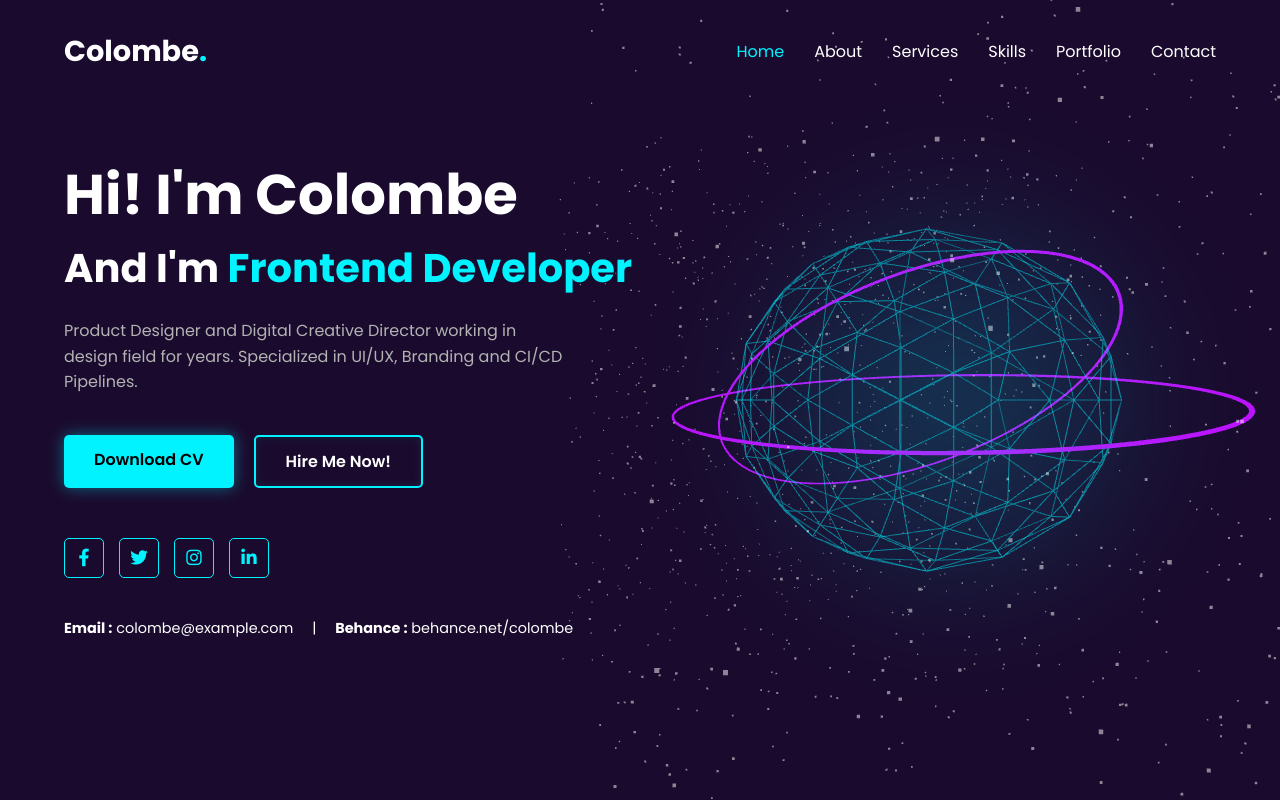
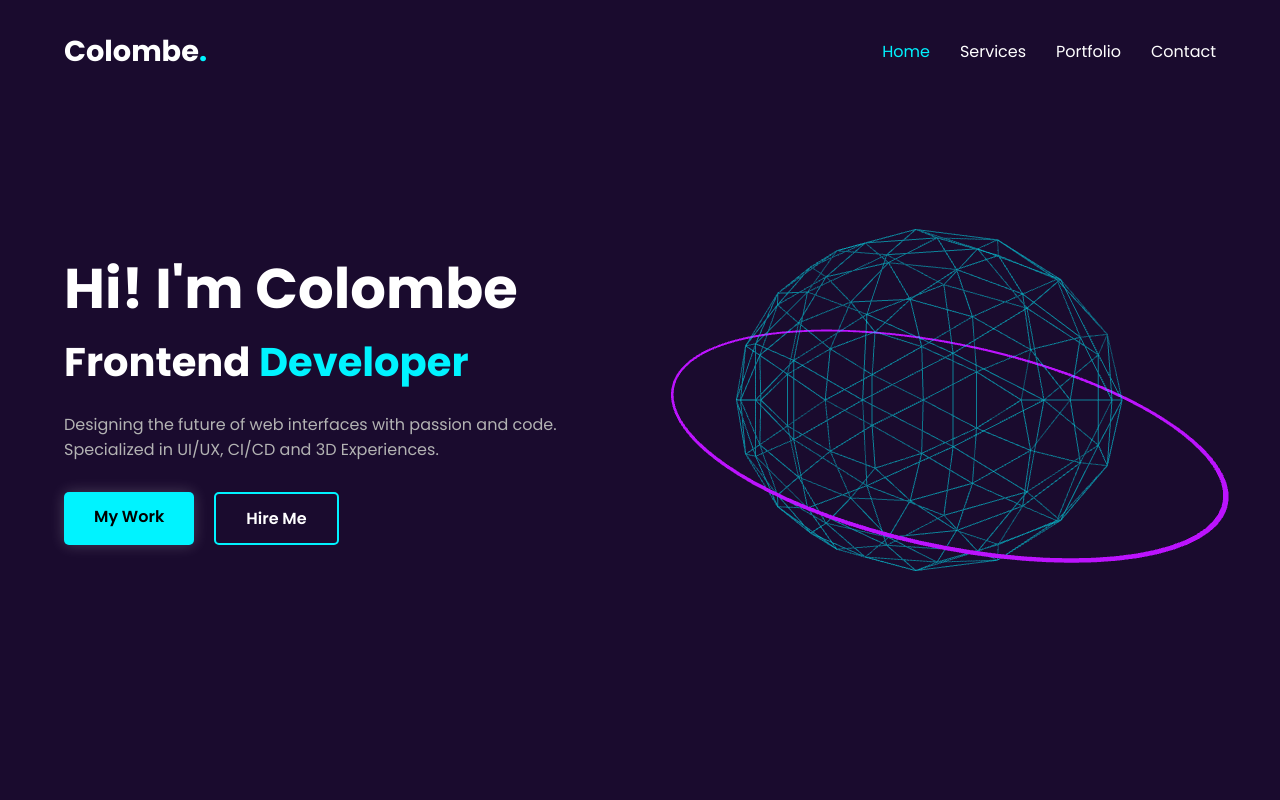
Before and after one commit to annecolombeoyanenguema-lgtm/superweb-ci-cd, a plain HTML site: page index.html in a window 1280 px wide. Drawn offline with nearby package versions, Linux system fonts and the light colour scheme; animation ran at ten frames a second.

Commit message:
Update index.html

```diff
--- a/index.html
+++ b/index.html
@@ -4,21 +4,17 @@
 <head>
   <meta charset="UTF-8">
   <meta name="viewport" content="width=device-width, initial-scale=1.0">
-  <title>Colombe | Frontend Developer</title>
-  <!-- Google Fonts: Poppins for that clean modern look -->
+  <title>Colombe | Future Experience</title>
   <link href="https://fonts.googleapis.com/css2?family=Poppins:wght@300;400;600;700&display=swap" rel="stylesheet">
-  <!-- Font Awesome for Icons -->
   <link rel="stylesheet" href="https://cdnjs.cloudflare.com/ajax/libs/font-awesome/6.0.0/css/all.min.css">
 
   <style>
     :root {
+      /* Palette Home (Default) */
       --bg-color: #1a0b2e;
-      /* Dark Purple from image */
-      --accent-cyan: #00f3ff;
-      /* Neon Cyan */
+      --accent: #00f3ff;
       --text-white: #ffffff;
       --text-gray: #b3b3b3;
-      --glass: rgba(255, 255, 255, 0.05);
     }
 
     * {
@@ -32,39 +28,23 @@
       background-color: var(--bg-color);
       color: var(--text-white);
       overflow: hidden;
-      /* No scroll for this hero view */
       height: 100vh;
-      display: flex;
-      align-items: center;
+      transition: background-color 1s ease;
+      /* Fluid transition for background */
     }
 
-    /* --- 3D BACKGROUND --- */
+    /* 3D Canvas */
     #canvas-container {
-      position: absolute;
+      position: fixed;
       top: 0;
       left: 0;
       width: 100%;
       height: 100%;
       z-index: 0;
       pointer-events: none;
-      /* Let clicks pass through to 3D if needed, but here we want text interaction */
     }
 
-    /* --- UI LAYOUT --- */
-    .container {
-      width: 90%;
-      max-width: 1400px;
-      margin: 0 auto;
-      position: relative;
-      z-index: 10;
-      display: grid;
-      grid-template-columns: 1.2fr 1fr;
-      /* Text Left (larger), 3D Right */
-      height: 90vh;
-      align-items: center;
-    }
-
-    /* --- HEADER / NAV --- */
+    /* Navigation */
     header {
       position: absolute;
       top: 0;
@@ -84,7 +64,8 @@
     }
 
     .logo span {
-      color: var(--accent-cyan);
+      color: var(--accent);
+      transition: color 1s;
     }
 
     nav ul {
@@ -97,17 +78,47 @@
       text-decoration: none;
       color: var(--text-white);
       font-weight: 500;
-      font-size: 1rem;
+      cursor: pointer;
       transition: color 0.3s;
     }
 
     nav a:hover,
     nav a.active {
-      color: var(--accent-cyan);
+      color: var(--accent);
     }
 
-    /* --- MAIN CONTENT (LEFT) --- */
-    .hero-text {
+    /* Content Containers */
+    main {
+      position: relative;
+      width: 100%;
+      height: 100%;
+      z-index: 10;
+    }
+
+    section {
+      position: absolute;
+      top: 0;
+      left: 0;
+      width: 100%;
+      height: 100%;
+      display: grid;
+      grid-template-columns: 1.2fr 1fr;
+      align-items: center;
+      padding: 0 5%;
+      opacity: 0;
+      visibility: hidden;
+      transition: opacity 0.5s ease-in-out, visibility 0.5s;
+      pointer-events: none;
+    }
+
+    section.active {
+      opacity: 1;
+      visibility: visible;
+      pointer-events: auto;
+    }
+
+    /* Left Content Styling */
+    .content-left {
       padding-right: 50px;
     }
 
@@ -125,21 +136,14 @@
     }
 
     h2 span {
-      color: var(--accent-cyan);
-    }
-
-    p.bio {
-      color: var(--text-gray);
-      font-size: 1rem;
-      line-height: 1.6;
-      margin-bottom: 40px;
-      max-width: 500px;
+      color: var(--accent);
+      transition: color 1s;
     }
 
     .cta-buttons {
       display: flex;
       gap: 20px;
-      margin-bottom: 50px;
+      margin-top: 30px;
     }
 
     .btn {
@@ -148,311 +152,377 @@
       font-weight: 600;
       text-decoration: none;
       transition: 0.3s;
-      position: relative;
-      z-index: 1;
-      overflow: hidden;
+      cursor: pointer;
     }
 
-    /* Button 1: Filled Cyan */
     .btn-primary {
-      background-color: var(--accent-cyan);
+      background-color: var(--accent);
       color: #000;
-      box-shadow: 0 0 15px rgba(0, 243, 255, 0.4);
+      box-shadow: 0 0 15px rgba(255, 255, 255, 0.2);
+      border: none;
     }
 
-    .btn-primary:hover {
-      box-shadow: 0 0 25px rgba(0, 243, 255, 0.6);
-      transform: translateY(-2px);
-    }
-
-    /* Button 2: Outline specific from image style */
     .btn-secondary {
       background: transparent;
       color: var(--text-white);
-      border: 2px solid var(--accent-cyan);
-      box-shadow: inset 0 0 10px rgba(0, 243, 255, 0.1);
+      border: 2px solid var(--accent);
     }
 
-    .btn-secondary:hover {
-      background: rgba(0, 243, 255, 0.1);
-      box-shadow: inset 0 0 20px rgba(0, 243, 255, 0.3);
+    /* Unique Section Styles */
+
+    /* SERVICES (Orange) */
+    #services .card-grid {
+      display: grid;
+      grid-template-columns: repeat(2, 1fr);
+      gap: 20px;
+      margin-top: 30px;
     }
 
-    /* Social Icons Box */
-    .socials {
-      display: flex;
-      gap: 15px;
+    .service-card {
+      background: rgba(255, 255, 255, 0.05);
+      padding: 20px;
+      border-radius: 10px;
+      border-left: 3px solid var(--accent);
     }
 
-    .social-icon {
-      width: 40px;
-      height: 40px;
-      border: 1px solid var(--accent-cyan);
-      border-radius: 5px;
-      display: flex;
-      align-items: center;
-      justify-content: center;
-      color: var(--accent-cyan);
-      text-decoration: none;
-      transition: 0.3s;
-      font-size: 1.1rem;
+    /* PORTFOLIO (Pink) */
+    #portfolio .project-list {
+      margin-top: 30px;
     }
 
-    .social-icon:hover {
-      background: var(--accent-cyan);
-      color: #000;
-      box-shadow: 0 0 10px var(--accent-cyan);
-    }
-
-    /* --- VISUAL RIGHT (Placeholder for 3D) --- */
-    .hero-visual {
-      /* This area is visually occupied by the 3D Canvas,
-               but we can add an "Aura" div here if we want extra HTML glowing effects */
-      position: relative;
-      height: 100%;
+    .project-item {
+      margin-bottom: 15px;
+      padding: 15px;
+      background: rgba(0, 0, 0, 0.3);
+      border-radius: 8px;
       display: flex;
-      justify-content: center;
       align-items: center;
     }
 
-    /* Simuler le "Blob" bleu derrière la 3D */
-    .glow-aura {
-      position: absolute;
-      width: 500px;
-      height: 500px;
-      background: radial-gradient(circle, rgba(0, 243, 255, 0.2) 0%, rgba(0, 0, 0, 0) 70%);
-      border-radius: 50%;
-      top: 50%;
-      left: 50%;
-      transform: translate(-50%, -50%);
-      z-index: -1;
-      filter: blur(50px);
+    .project-number {
+      font-size: 2rem;
+      font-weight: bold;
+      color: var(--accent);
+      margin-right: 20px;
     }
 
-    /* --- RESPONSIVE --- */
+    /* CONTACT (Green) */
+    .contact-form {
+      margin-top: 30px;
+      display: flex;
+      flex-direction: column;
+      gap: 15px;
+      max-width: 400px;
+    }
+
+    input,
+    textarea {
+      padding: 15px;
+      background: rgba(255, 255, 255, 0.1);
+      border: 1px solid rgba(255, 255, 255, 0.2);
+      color: white;
+      border-radius: 5px;
+      outline: none;
+    }
+
+    input:focus,
+    textarea:focus {
+      border-color: var(--accent);
+    }
+
+    /* Mobile */
     @media (max-width: 900px) {
-      .container {
+      section {
         grid-template-columns: 1fr;
         text-align: center;
-        height: auto;
-        padding-top: 100px;
+        padding-top: 80px;
       }
 
-      header {
-        padding: 20px;
-      }
-
-      nav {
-        display: none;
-        /* Menu burger à faire si besoin, caché pour l'instant */
-      }
-
-      .hero-text {
+      .content-left {
         padding-right: 0;
-        display: flex;
-        flex-direction: column;
-        align-items: center;
       }
 
       .cta-buttons {
         justify-content: center;
       }
 
-      h1 {
-        font-size: 2.5rem;
+      nav {
+        display: none;
       }
-
-      h2 {
-        font-size: 1.8rem;
-      }
-
-      #canvas-container {
-        opacity: 0.5;
-      }
-
-      /* Dim 3D on mobile to read text */
     }
-
-    /* -- SECTIONS (For Navigation Logic) -- */
-    /* To keep it simple in this UI reskin, we toggle main content content or scroll */
-    /* For this iteration, we focus on the HERO view matching the image */
   </style>
 </head>
 
 <body>
 
-  <!-- 3D Background -->
   <div id="canvas-container"></div>
 
   <header>
     <div class="logo">Colombe<span>.</span></div>
     <nav>
       <ul>
-        <li><a href="#" class="active">Home</a></li>
-        <li><a href="#">About</a></li>
-        <li><a href="#">Services</a></li>
-        <li><a href="#">Skills</a></li>
-        <li><a href="#">Portfolio</a></li>
-        <li><a href="#">Contact</a></li>
+        <li><a onclick="goTo('home')" class="active" id="nav-home">Home</a></li>
+        <li><a onclick="goTo('services')" id="nav-services">Services</a></li>
+        <li><a onclick="goTo('portfolio')" id="nav-portfolio">Portfolio</a></li>
+        <li><a onclick="goTo('contact')" id="nav-contact">Contact</a></li>
       </ul>
     </nav>
   </header>
 
-  <div class="container">
-    <!-- Text Content -->
-    <div class="hero-text">
-      <h1>Hi! I'm Colombe</h1>
-      <h2>And I'm <span>Frontend Developer</span></h2>
-      <p class="bio">
-        Product Designer and Digital Creative Director working in design field for years.
-        Specialized in UI/UX, Branding and CI/CD Pipelines.
-      </p>
+  <main>
+    <!-- HOME : THE ORIGINAL (Violet/Cyan) -->
+    <section id="home" class="active">
+      <div class="content-left">
+        <h1>Hi! I'm Colombe</h1>
+        <h2>Frontend <span>Developer</span></h2>
+        <p style="color: #b3b3b3; max-width: 500px;">
+          Designing the future of web interfaces with passion and code.
+          Specialized in UI/UX, CI/CD and 3D Experiences.
+        </p>
+        <div class="cta-buttons">
+          <a onclick="goTo('portfolio')" class="btn btn-primary">My Work</a>
+          <a onclick="goTo('contact')" class="btn btn-secondary">Hire Me</a>
+        </div>
+      </div>
+      <!-- 3D Right is handled by JS -->
+    </section>
 
-      <div class="cta-buttons">
-        <a href="#" class="btn btn-primary">Download CV</a>
-        <a href="#" class="btn btn-secondary">Hire Me Now!</a>
+    <!-- SERVICES : THE ARCHITECT (Blue/Orange) -->
+    <section id="services">
+      <div class="content-left">
+        <h1>My Expertise</h1>
+        <h2>Creative <span>Solutions</span></h2>
+        <div class="card-grid">
+          <div class="service-card">
+            <h3>Web Development</h3>
+            <p style="font-size:0.8rem; margin-top:5px;">React, Vue, Three.js mastery.</p>
+          </div>
+          <div class="service-card">
+            <h3>CI/CD DevOps</h3>
+            <p style="font-size:0.8rem; margin-top:5px;">Automated pipelines & Docker.</p>
+          </div>
+          <div class="service-card">
+            <h3>UI/UX Design</h3>
+            <p style="font-size:0.8rem; margin-top:5px;">Figma to Code pixel perfect.</p>
+          </div>
+        </div>
       </div>
+    </section>
 
-      <div class="socials">
-        <a href="#" class="social-icon"><i class="fab fa-facebook-f"></i></a>
-        <a href="#" class="social-icon"><i class="fab fa-twitter"></i></a>
-        <a href="#" class="social-icon"><i class="fab fa-instagram"></i></a>
-        <a href="#" class="social-icon"><i class="fab fa-linkedin-in"></i></a>
+    <!-- PORTFOLIO : THE GALLERY (Dark/Pink) -->
+    <section id="portfolio">
+      <div class="content-left">
+        <h1>Selected Work</h1>
+        <h2>Recent <span>Projects</span></h2>
+        <div class="project-list">
+          <div class="project-item">
+            <span class="project-number">01</span>
+            <div>
+              <h4>E-Commerce 3D</h4>
+              <p style="font-size:0.8rem;">Next.js + WebGL</p>
+            </div>
+          </div>
+          <div class="project-item">
+            <span class="project-number">02</span>
+            <div>
+              <h4>SaaS Dashboard</h4>
+              <p style="font-size:0.8rem;">Vue.js + Firebase</p>
+            </div>
+          </div>
+        </div>
       </div>
+    </section>
 
-      <div style="margin-top: 40px; font-size: 0.9rem; color: #fff;">
-        <p><strong>Email :</strong> colombe@example.com <span style="margin: 0 15px;">|</span> <strong>Behance
-            :</strong> behance.net/colombe</p>
+    <!-- CONTACT : THE SIGNAL (Dark/Green) -->
+    <section id="contact">
+      <div class="content-left">
+        <h1>Start a Project</h1>
+        <h2>Let's <span>Connect</span></h2>
+        <div class="contact-form">
+          <input type="text" placeholder="Your Name">
+          <input type="email" placeholder="Email Address">
+          <button class="btn btn-primary">Send Message</button>
+        </div>
       </div>
-    </div>
+    </section>
+  </main>
 
-    <!-- Visual Right -->
-    <div class="hero-visual">
-      <div class="glow-aura"></div>
-      <!-- The 3D Sphere/Particles will sit here visually via Camera positioning -->
-    </div>
-  </div>
-
-  <!-- Scripts -->
   <script src="https://cdnjs.cloudflare.com/ajax/libs/three.js/r128/three.min.js"></script>
   <script src="https://cdnjs.cloudflare.com/ajax/libs/gsap/3.9.1/gsap.min.js"></script>
 
   <script>
+    // --- CONFIGURATION ---
+    const colors = {
+      home: { bg: '#1a0b2e', accent: '#00f3ff' },      // Purple / Cyan
+      services: { bg: '#0b1e2e', accent: '#ff9f43' },  // Deep Blue / Orange
+      portfolio: { bg: '#2e0b1f', accent: '#ff6b81' }, // Deep Red / Pink
+      contact: { bg: '#0b2e16', accent: '#2ed573' }    // Deep Green / Emerald
+    };
+
     // --- THREE.JS SETUP ---
     const container = document.getElementById('canvas-container');
     const scene = new THREE.Scene();
-
-    // Camera positioning is KEY for split screen.
-    // We want the object (0,0,0) to appear on the RIGHT side of the screen.
-    // So we shift the camera to the LEFT (negative X) or move the object to the RIGHT.
     const camera = new THREE.PerspectiveCamera(75, window.innerWidth / window.innerHeight, 0.1, 1000);
     camera.position.z = 8;
-    camera.position.x = -4; // Shift camera left -> Object appears Right
+    camera.position.x = -4; // Offset for split screen
 
     const renderer = new THREE.WebGLRenderer({ antialias: true, alpha: true });
     renderer.setSize(window.innerWidth, window.innerHeight);
     renderer.setPixelRatio(window.devicePixelRatio);
     container.appendChild(renderer.domElement);
 
-    // --- OBJECTS (Futuristic Particles) ---
+    // --- SCENE GROUPS ---
+    const homeGroup = new THREE.Group();
+    const servicesGroup = new THREE.Group();
+    const portfolioGroup = new THREE.Group();
+    const contactGroup = new THREE.Group();
 
-    const group = new THREE.Group();
-    scene.add(group);
+    scene.add(homeGroup);
+    scene.add(servicesGroup);
+    scene.add(portfolioGroup);
+    scene.add(contactGroup);
 
-    // 1. Core Sphere (Cyan Wireframe)
-    const geometry = new THREE.IcosahedronGeometry(2.5, 2);
-    const material = new THREE.MeshBasicMaterial({
-      color: 0x00f3ff,
-      wireframe: true,
-      transparent: true,
-      opacity: 0.3
-    });
-    const sphere = new THREE.Mesh(geometry, material);
-    group.add(sphere);
+    // 1. HOME SCENE (Cyan Sphere - The Original)
+    const homeGeo = new THREE.IcosahedronGeometry(2.5, 2);
+    const homeMat = new THREE.MeshBasicMaterial({ color: 0x00f3ff, wireframe: true, transparent: true, opacity: 0.3 });
+    const homeMesh = new THREE.Mesh(homeGeo, homeMat);
+    const homeRings = new THREE.Mesh(new THREE.TorusGeometry(3.5, 0.02, 16, 100), new THREE.MeshBasicMaterial({ color: 0xbc13fe }));
+    homeRings.rotation.x = 1.5;
+    homeGroup.add(homeMesh, homeRings);
 
-    // 2. Particles Cloud (surrounding)
-    const particlesGeo = new THREE.BufferGeometry();
-    const particlesCount = 1500;
-    const posArray = new Float32Array(particlesCount * 3);
+    // 2. SERVICES SCENE (Orange floating Cubes)
+    // Creating a cloud of cubes
+    for (let i = 0; i < 50; i++) {
+      const size = Math.random() * 0.5;
+      const cube = new THREE.Mesh(
+        new THREE.BoxGeometry(size, size, size),
+        new THREE.MeshBasicMaterial({ color: 0xff9f43, wireframe: true })
+      );
+      cube.position.set((Math.random() - 0.5) * 10, (Math.random() - 0.5) * 10, (Math.random() - 0.5) * 5);
+      cube.rotation.set(Math.random(), Math.random(), Math.random());
+      servicesGroup.add(cube);
+    }
+    servicesGroup.visible = false;
 
-    for (let i = 0; i < particlesCount * 3; i++) {
-      // Random spread
-      posArray[i] = (Math.random() - 0.5) * 10;
+    // 3. PORTFOLIO SCENE (Pink Planes/Screens)
+    const planeGeo = new THREE.PlaneGeometry(3, 2);
+    for (let i = 0; i < 5; i++) {
+      const plane = new THREE.Mesh(
+        planeGeo,
+        new THREE.MeshBasicMaterial({ color: 0xff6b81, side: THREE.DoubleSide, transparent: true, opacity: 0.6 })
+      );
+      plane.position.y = (i - 2) * 1.5;
+      plane.position.x = (i % 2 === 0) ? 1 : -1;
+      plane.rotation.y = (i % 2 === 0) ? -0.2 : 0.2;
+      portfolioGroup.add(plane);
     }
+    portfolioGroup.visible = false;
 
-    particlesGeo.setAttribute('position', new THREE.BufferAttribute(posArray, 3));
-    const particlesMat = new THREE.PointsMaterial({
-      size: 0.03,
-      color: 0xffffff,
-      transparent: true,
-      opacity: 0.5
-    });
-    const particleSystem = new THREE.Points(particlesGeo, particlesMat);
-    group.add(particleSystem);
-
-    // 3. Orbiting Rings (Tech vibe)
-    const ringGeo = new THREE.TorusGeometry(3.5, 0.02, 16, 100);
-    const ringMat = new THREE.MeshBasicMaterial({ color: 0xbc13fe }); // Secondary Purple/Pink
-    const ring = new THREE.Mesh(ringGeo, ringMat);
-    ring.rotation.x = Math.PI / 2;
-    group.add(ring);
-
-    const ring2 = ring.clone();
-    ring2.rotation.x = Math.PI / 3;
-    ring2.scale.set(0.8, 0.8, 0.8);
-    group.add(ring2);
+    // 4. CONTACT SCENE (Green Connected Network)
+    const contactGeo = new THREE.IcosahedronGeometry(3, 1);
+    const contactMat = new THREE.MeshBasicMaterial({ color: 0x2ed573, wireframe: true });
+    const contactMesh = new THREE.Mesh(contactGeo, contactMat);
+    contactGroup.add(contactMesh);
+    // Add particles inside
+    const particles = new THREE.Points(
+      new THREE.BufferGeometry().setAttribute('position', new THREE.Float32BufferAttribute(new Array(300).fill(0).map(() => (Math.random() - 0.5) * 5), 3)),
+      new THREE.PointsMaterial({ color: 0xffffff, size: 0.05 })
+    );
+    contactGroup.add(particles);
+    contactGroup.visible = false;
 
 
-    // --- ANIMATION ---
-
-    // Mouse interaction
-    let mouseX = 0;
-    let mouseY = 0;
-    document.addEventListener('mousemove', (event) => {
-      mouseX = (event.clientX / window.innerWidth) * 2 - 1;
-      mouseY = -(event.clientY / window.innerHeight) * 2 + 1;
-    });
-
+    // --- ANIMATION LOOP ---
     function animate() {
       requestAnimationFrame(animate);
 
-      // Rotate entire group
-      group.rotation.y += 0.003;
-      sphere.rotation.y -= 0.005;
-      particleSystem.rotation.y += 0.001;
+      // Animate Home
+      if (homeGroup.visible) {
+        homeMesh.rotation.y -= 0.005;
+        homeRings.rotation.x += 0.01;
+      }
 
-      // Subtle Rings movement
-      ring.rotation.x += 0.002;
-      ring.rotation.y += 0.002;
-      ring2.rotation.x -= 0.002;
+      // Animate Services
+      if (servicesGroup.visible) {
+        servicesGroup.rotation.y += 0.002;
+        servicesGroup.children.forEach(cube => {
+          cube.rotation.x += 0.01;
+          cube.rotation.y += 0.01;
+        });
+      }
 
-      // Interactive Parallax
-      group.rotation.x += mouseY * 0.01;
-      group.rotation.y += mouseX * 0.01;
+      // Animate Portfolio
+      if (portfolioGroup.visible) {
+        portfolioGroup.rotation.y = Math.sin(Date.now() * 0.0005) * 0.2;
+        portfolioGroup.children.forEach((plane, i) => {
+          plane.position.y += Math.sin(Date.now() * 0.002 + i) * 0.005;
+        });
+      }
+
+      // Animate Contact
+      if (contactGroup.visible) {
+        contactMesh.rotation.x += 0.002;
+        contactMesh.rotation.y += 0.002;
+        particles.rotation.y -= 0.001;
+      }
 
       renderer.render(scene, camera);
     }
     animate();
+
+
+    // --- NAVIGATION LOGIC ---
+    let currentSection = 'home';
+
+    window.goTo = function (sectionId) {
+      if (currentSection === sectionId) return;
+
+      // 1. Update Colors
+      const palette = colors[sectionId];
+      document.documentElement.style.setProperty('--bg-color', palette.bg);
+      document.documentElement.style.setProperty('--accent', palette.accent);
+
+      // 2. Update UI (Active States)
+      document.querySelectorAll('nav a').forEach(el => el.classList.remove('active'));
+      document.getElementById('nav-' + sectionId).classList.add('active');
+
+      document.querySelectorAll('section').forEach(el => el.classList.remove('active'));
+      document.getElementById(sectionId).classList.add('active');
+
+      // 3. Switch 3D Scenes (with GSAP)
+      const oldGroup = getGroup(currentSection);
+      const newGroup = getGroup(sectionId);
+
+      // Out: Scale down and hide
+      gsap.to(oldGroup.scale, {
+        duration: 0.5, x: 0, y: 0, z: 0, onComplete: () => {
+          oldGroup.visible = false;
+          oldGroup.scale.set(1, 1, 1); // Reset for next time
+        }
+      });
+
+      // In: Make visible and scale up
+      newGroup.visible = true;
+      newGroup.scale.set(0, 0, 0);
+      gsap.to(newGroup.scale, { duration: 1, x: 1, y: 1, z: 1, ease: "back.out(1.7)", delay: 0.3 });
+
+      currentSection = sectionId;
+    }
+
+    function getGroup(id) {
+      if (id === 'home') return homeGroup;
+      if (id === 'services') return servicesGroup;
+      if (id === 'portfolio') return portfolioGroup;
+      if (id === 'contact') return contactGroup;
+    }
 
     // --- RESPONSIVE ---
     window.addEventListener('resize', () => {
       camera.aspect = window.innerWidth / window.innerHeight;
       camera.updateProjectionMatrix();
       renderer.setSize(window.innerWidth, window.innerHeight);
-
-      // On mobile, center the object
-      if (window.innerWidth < 900) {
-        gsap.to(camera.position, { x: 0, z: 12, duration: 1 });
-      } else {
-        gsap.to(camera.position, { x: -4, z: 8, duration: 1 });
-      }
+      if (window.innerWidth < 900) camera.position.x = 0; else camera.position.x = -4;
     });
-
-    // Initialize proper position
-    if (window.innerWidth < 900) {
-      camera.position.x = 0;
-      camera.position.z = 12;
-    }
 
   </script>
 </body>
```
